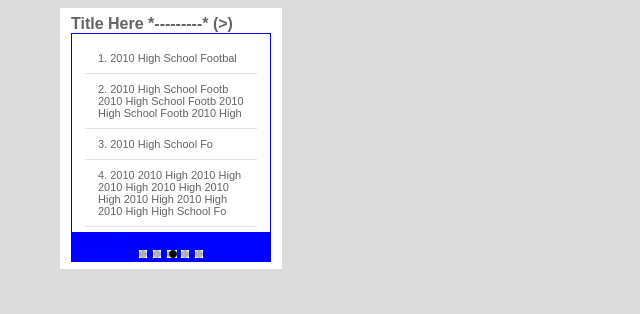
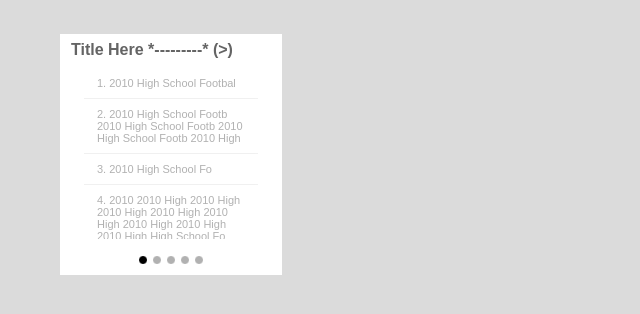
Before and after one commit to johnnyscott/Provideo-New-Site, a PHP site: page /flipper-one.html in a window 1280 px wide. Shown: the top 314 px of the page, without its empty margins (0-640 px from the left). Run offline with PHP 8.4, Linux system fonts and the light colour scheme.

Commit message:
very close...

```diff
--- a/flipper-one/flipper-one.css
+++ b/flipper-one/flipper-one.css
@@ -1,28 +1,54 @@
+body,html{
+  background:#dbdbdb;
+	font-family:Arial;
+  padding:0px;
+  margin:0px;
+}
+
+a{padding:0px;margin:0px;}
+
+a img {
+  border:none;
+  margin:0px;
+}
+
 div.small-flipper-one{
 	width:200px;
-	overflow:visible;
 	background:#fff;
 	color:#646464;
 	padding:7px 11px;
+  position:absolute;
+  left:60px;
+  top:34px;
 }
-div.small-flipper-one div.flipper-one {
+
+div.small-flipper-one div.flipper-one-container{
+  position: relative;
+	overflow: hidden;
+  height:170px;
+}
+
+div.small-flipper-one div.flipper-one-container div.flipper-one {
 	padding:9px 13px;
-	border-bottom: 1px solid #e3e3e3;
 	font-size:11px;
-  border:1px solid blue;
+  height:2px;
+  position:relative;
 }
-div.small-flipper-one div.flipper-one div{
+
+div.small-flipper-one div.flipper-one-container div.flipper-one div{
 	padding:9px 13px;
 	border-bottom: 1px solid #e3e3e3;
 	font-size:11px;
 }
+
 div.small-flipper-one div.pager {
  padding-top:11px;
+ padding-left:14px;
+ white-space:nowrap;
  text-align:center;
- background:blue;
 }
-div.small-flipper-one div.pager img{
+
+div.small-flipper-one div.pager a{
  padding-left:3px;
  padding-right:3px;
- white-space:nowrap;
 }
--- a/flipper-one/flipper-one.html
+++ b/flipper-one/flipper-one.html
@@ -7,24 +7,13 @@
   <script src="jquery-1.4.2.dev.js" type="text/javascript"></script>
   <script src="flipper-one.js" type="text/javascript"></script>
   <script src="utils.js" type="text/javascript"></script>
-  <style>
-   body,html{
-    background:#dbdbdb;
-	font-family:Arial;
-
-   }
-
-   a img {
-   border:none;
-   }
-  </style>
  </head>
  <body>
 
-  <div class="small-flipper-one" style="overflow:hidden;position:absolute;left:60px;">
-
+  <div class="small-flipper-one" >
     <strong>Title Here *---------* (&gt;)</strong>
-	<div id="flipper-one" class="flipper-one" style="height:170px;">
+    <div id="flipper-one-container" class="flipper-one-container">
+      <div id="flipper-one" class="flipper-one">
         <div>1. 2010 High School Footbal</div>
         <div>2. 2010 High School Footb 2010 High School Footb 2010 High School Footb 2010 High </div>
         <div>3. 2010 High School Fo</div>
@@ -43,6 +32,7 @@
         <div>16. 2010 High School Fo</div>
         <div>17. 2010 High School Footbal</div>
       </div>
+    </div>
     <div id="pager" class="pager"></div>
   </div>
 
--- a/flipper-one/flipper-one.js
+++ b/flipper-one/flipper-one.js
@@ -18,28 +18,32 @@ var flipperOne = {
   iCurrentPage           : -1,    // -1 indicates page startup (not 0 indexed)
 
 
-  /* returns reference to flipper and pager */
+  /* returns reference to flipper, container, and pager  */
   o : function(){return $('#flipper-one');},
+  oc : function() {return $('#flipper-one-container');},
   op : function() {return $('#pager');},
+
 
 
 	/* animates height to given value */
 	setHeight : function(iHeight){
-    flipperOne.o().animate({
+    flipperOne.oc().animate({
        height: iHeight+"px"
       },'easein');
 	},
+
 
 
   /* calculates and returns total image width with margins */
   pageImageWidth : function(){
     // calculate total width of image with margins
    return flipperOne.iPagerImages.iWidth +
-            parseInt(flipperOne.op().find("img:eq(1)").css('margin-left').replace('px','')) +
-            parseInt(flipperOne.op().find("img:eq(1)").css('margin-right').replace('px',''))
-            parseInt(flipperOne.op().find("img:eq(1)").css('padding-left').replace('px','')) +
-            parseInt(flipperOne.op().find("img:eq(1)").css('padding-right').replace('px',''));
+            parseInt(flipperOne.op().find("a:eq(1)").css('margin-left').replace('px','')) +
+            parseInt(flipperOne.op().find("a:eq(1)").css('margin-right').replace('px','')) +
+            parseInt(flipperOne.op().find("a:eq(1)").css('padding-left').replace('px','')) +
+            parseInt(flipperOne.op().find("a:eq(1)").css('padding-right').replace('px',''));
   },
+
 
 
   /* returns offset to place pager on image from iCurrentPage => param iPage */
@@ -49,14 +53,43 @@ var flipperOne = {
    if( flipperOne.iCurrentPage == -1){ // initial page set
     return -(iWidth * flipperOne.iPageCount);
    }else{ // all other page sets
+    return -1*(flipperOne.pageImageWidth() * (flipperOne.iPageCount-iPage+1));
    }
   },
 
 
+
+  /* counts height in pixels from top of total list to top of sublist starting at 0-indexed iNth item */
+  sublistTopOffset: function(iNth){
+    var iHeight = 0;
+		for(var i=0; i<flipperOne.o().children().length;i++){
+			// break after first item in sublist
+			if(i > iNth-1){ break; }else{/**/}
+      iHeight += flipperOne.o().find("div:eq("+i+")").height() +
+                 parseInt(flipperOne.o().find("div:eq("+i+")").css('margin-top').replace('px','')) +
+                 parseInt(flipperOne.o().find("div:eq("+i+")").css('margin-bottom').replace('px','')) +
+                 parseInt(flipperOne.o().find("div:eq("+i+")").css('padding-top').replace('px','')) +
+                 parseInt(flipperOne.o().find("div:eq("+i+")").css('border-bottom-width').replace('px','')) +
+                 parseInt(flipperOne.o().find("div:eq("+i+")").css('border-top-width').replace('px','')) +
+                 parseInt(flipperOne.o().find("div:eq("+i+")").css('padding-bottom').replace('px',''));
+    }
+    return iHeight;
+  },
+
+
+
   /* shifts to page given */
   toPage : function(iPage){
-   alert('to page ' + iPage);
+   // move current page indicator dot
+   flipperOne.op().find('#'+flipperOne.iPagerImages.onId).css('left',flipperOne.pageOnOffset(iPage));
+
+   // calculate vertical pixel offset for target page and move it
+   var iSublistTop = -1*flipperOne.sublistTopOffset((iPage-1)*flipperOne.iDefaultItemsPerPage);
+   //flipperOne.o().css('top', iSublistTop + 'px');
+
   },
+
+
 
   /* sets up flipper one */
 	flipperOne : function(){
@@ -66,7 +99,7 @@ var flipperOne = {
     // initial css hide all
 		flipperOne.o().children().css('position', 'relative');
 		flipperOne.o().children().css('left', -flipperOne.iFadeOffset + 'px');
-		flipperOne.o().children().css({ 'opacity' : 0.01 });
+		flipperOne.o().children().css({ 'opacity' : 0.71 });
 
 		// Animate 1st page fade in
 		var iHeight = 0;
@@ -83,7 +116,7 @@ var flipperOne = {
          flipperOne.iFadeInOffsetMillis+(i * flipperOne.iFadeTimeOffsetMillis)
         ).animate({
            left: "+="+flipperOne.iFadeOffset+"px",
-           opacity: 1.00
+           opacity: .5
           },'easein');
 
 		}
@@ -101,8 +134,6 @@ var flipperOne = {
     flipperOne.op().append('<a href="#" style="cursor:default"><img style="position:relative;left:'+flipperOne.pageOnOffset(1)+'px" '+
        'src="'+flipperOne.iPagerImages.on+'" id="'+flipperOne.iPagerImages.onId+'" /></a>');
 		flipperOne.iCurrentPage = 1;
-
-
 	}
 
 };
```
Lines whose indentation alone changed are shown as unchanged.
